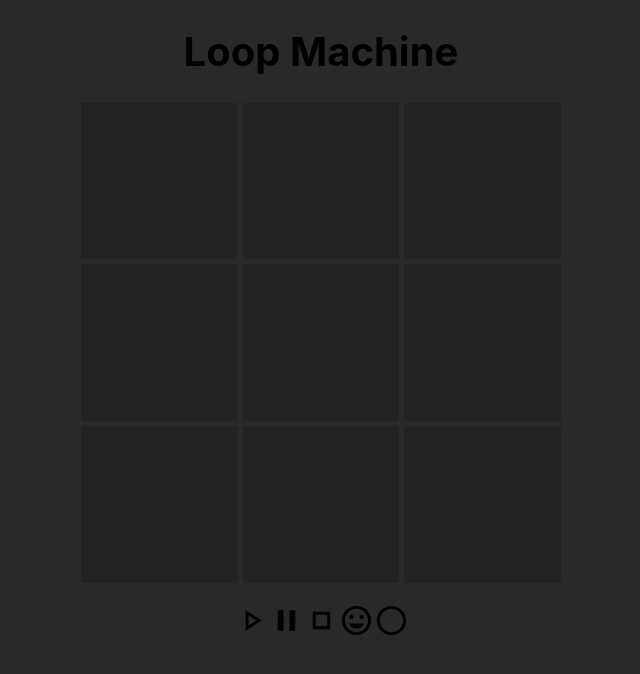
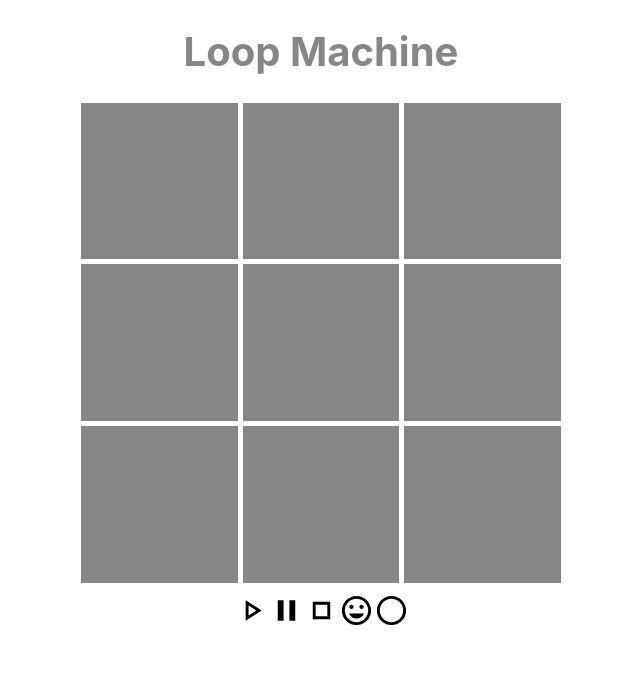
Before and after one commit to tomerbabila/loop-machine, a React (Create React App) app: page / in a window 1280 px wide. Shown: the top 674 px of the page, without its empty margins (319-959 px from the left). Built offline with nearby package versions, Linux system fonts and the light colour scheme.

Commit message:
Edit readme and CSS

```diff
--- a/src/styles/App.scss
+++ b/src/styles/App.scss
@@ -1,3 +1,5 @@
+@use 'base';
+
 .App {
   display: flex;
   flex-direction: column;
@@ -5,5 +7,6 @@
 
   h1 {
     font-size: 5vh;
+    color: base.$primaryColor;
   }
 }
--- a/src/styles/_base.scss
+++ b/src/styles/_base.scss
@@ -1,3 +1,3 @@
-$primaryColor: rgb(34, 34, 34);
+$primaryColor: rgb(134, 134, 134);
 $playingColor: rgb(65, 65, 141);
-$backgroundColor: rgb(41, 41, 41);
+$backgroundColor: rgb(255, 255, 255);
--- a/src/styles/controlPanel.scss
+++ b/src/styles/controlPanel.scss
@@ -1,3 +1,4 @@
 .controlPanel {
-  margin-top: 20px;
+  margin-top: 10px;
+  margin-bottom: 10px;
 }
```
Also changed, not shown: 1 other file (tests, documents, lock files or other folders).
